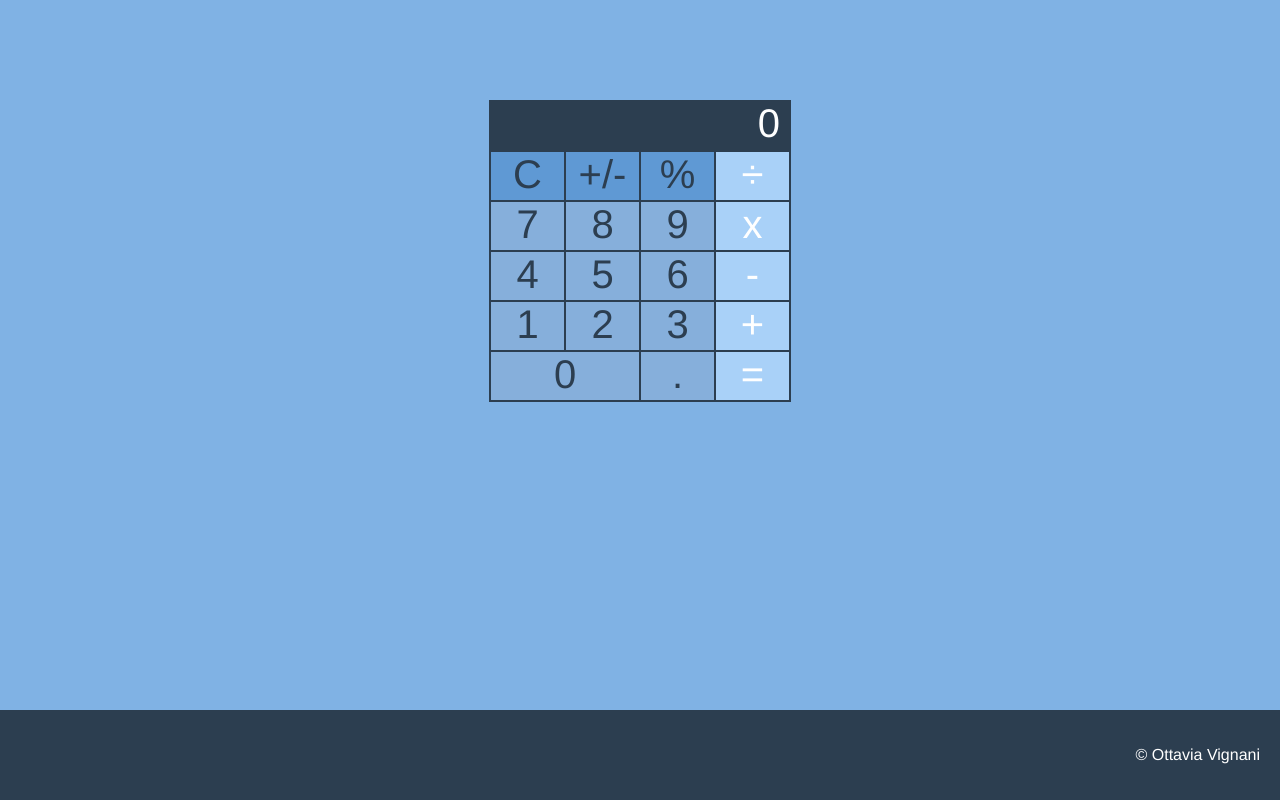
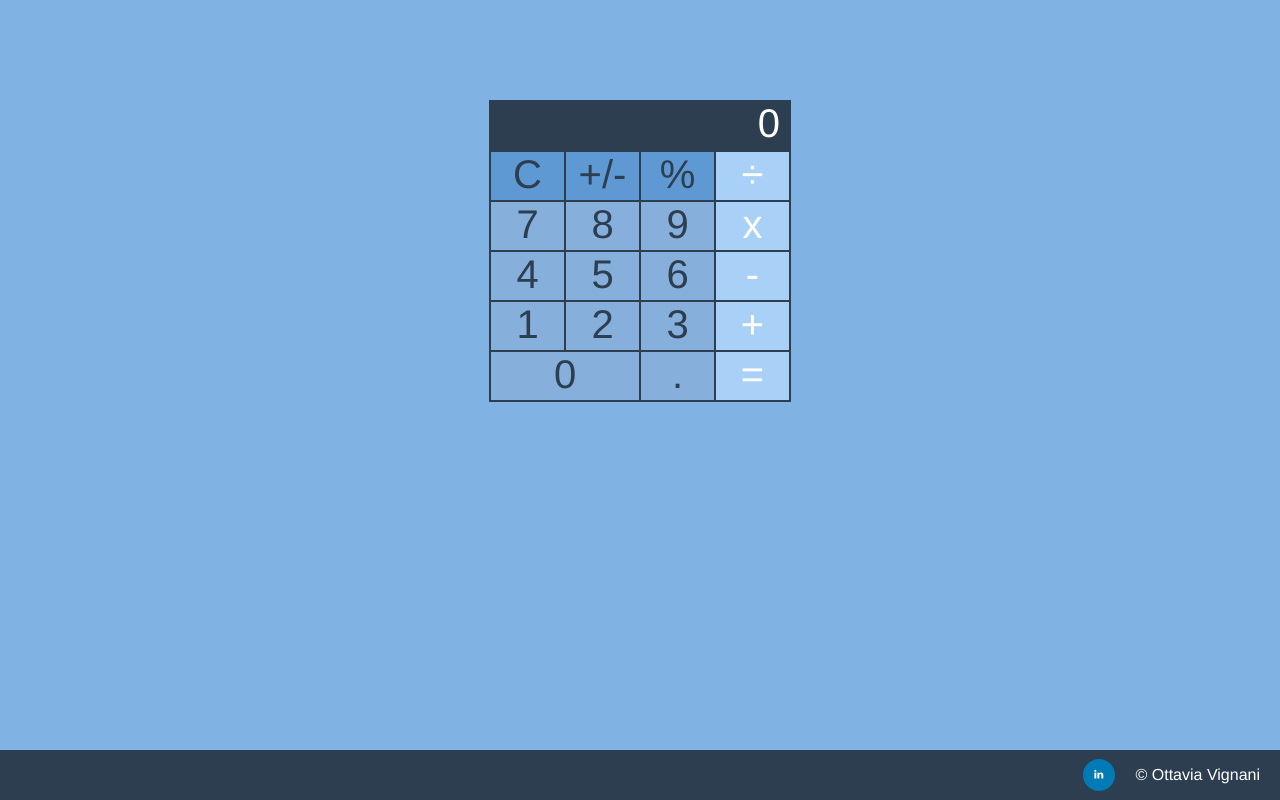
Before and after one commit to Vgnttv/VueCalculator, a Vue app: page / in a window 1280 px wide. Built offline with nearby package versions, Linux system fonts and the light colour scheme.

Commit message:
Added linkedin logo and link to footer

```diff
--- a/public/index.html
+++ b/public/index.html
@@ -5,6 +5,7 @@
     <meta http-equiv="X-UA-Compatible" content="IE=edge">
     <meta name="viewport" content="width=device-width,initial-scale=1.0">
     <link rel="icon" href="%= BASE_URL %favicon.ico">
+    <link rel="stylesheet" href="https://cdnjs.cloudflare.com/ajax/libs/font-awesome/4.7.0/css/font-awesome.min.css">
     <title>VueCalculator</title>
   </head>
   <body>
--- a/src/components/Footer.vue
+++ b/src/components/Footer.vue
@@ -1,5 +1,6 @@
 <template>
   <footer>
+    <a href="https://www.linkedin.com/in/ottavia-vignani/" class="fa fa-linkedin" target="_blank"></a>
     <div class="Credits"> © Ottavia Vignani</div>
   </footer>
 </template>
@@ -9,7 +10,7 @@ footer {
   left: 0;
   bottom: 0;
   width: 100%;
-  height: 90px;
+  height: 50px;
   background-color: #2c3e50;
   color: white;
   transition-timing-function: ease-in-out;
@@ -23,12 +24,29 @@ footer {
   transition-timing-function: ease-in-out;
   transition: font-size 1s;
   margin: 20px;
-
 }
 footer:hover {
-  height: 200px;
+  height: 100px;
 }
 footer:hover > .Credits {
-  font-size: 60px;
+  font-size: 40px;
+}
+.fa {
+  padding: 0.66rem;
+  font-size: 0.66rem;
+  width: 0.66rem;
+  text-align: center;
+  text-decoration: none;
+  margin: 0.16rem 0.06rem;
+  border-radius: 100%;
+}
+
+.fa:hover {
+    opacity: 0.7;
+}
+
+.fa-linkedin {
+  background: rgb(0,123,181);
+  color: white;
 }
 </style>
```
